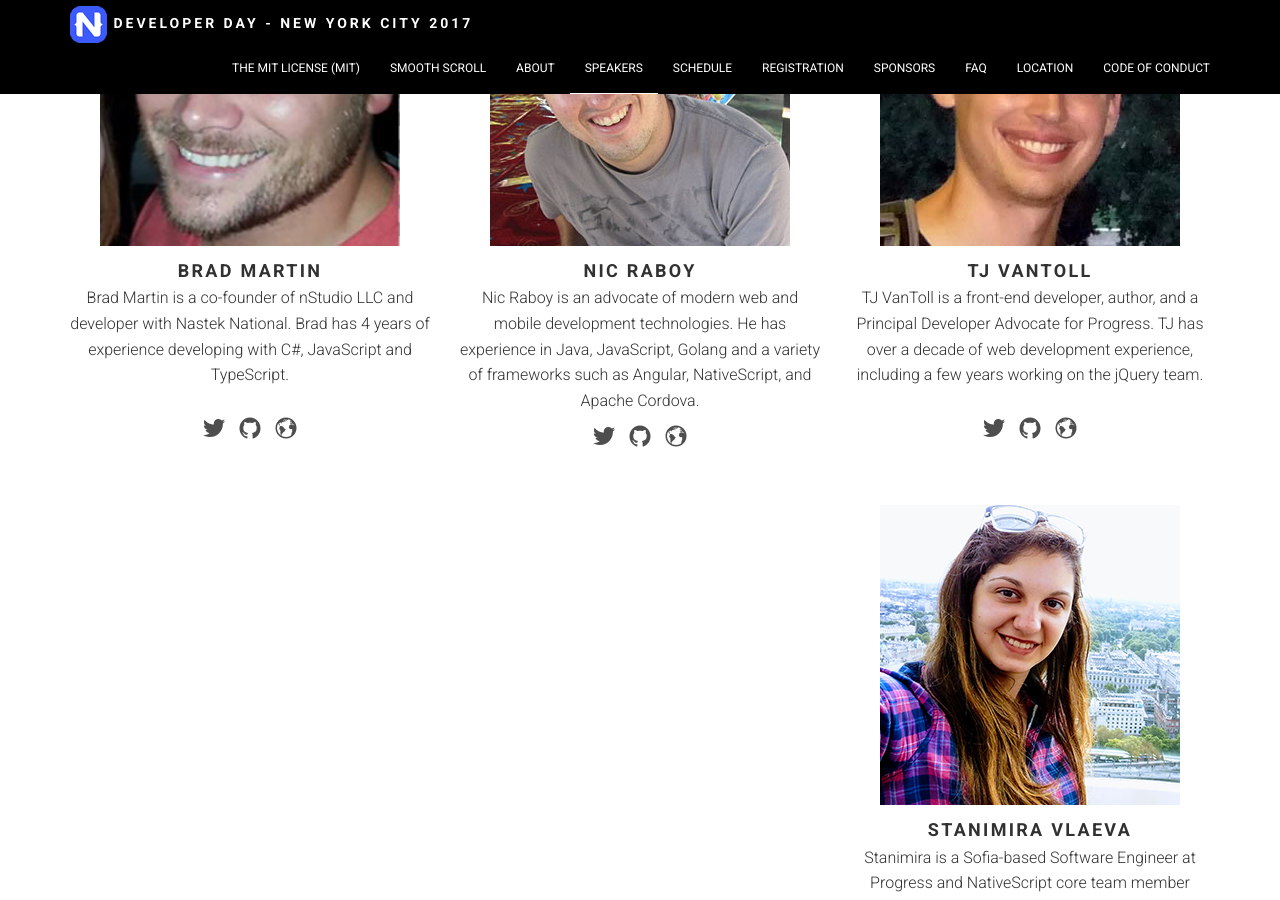
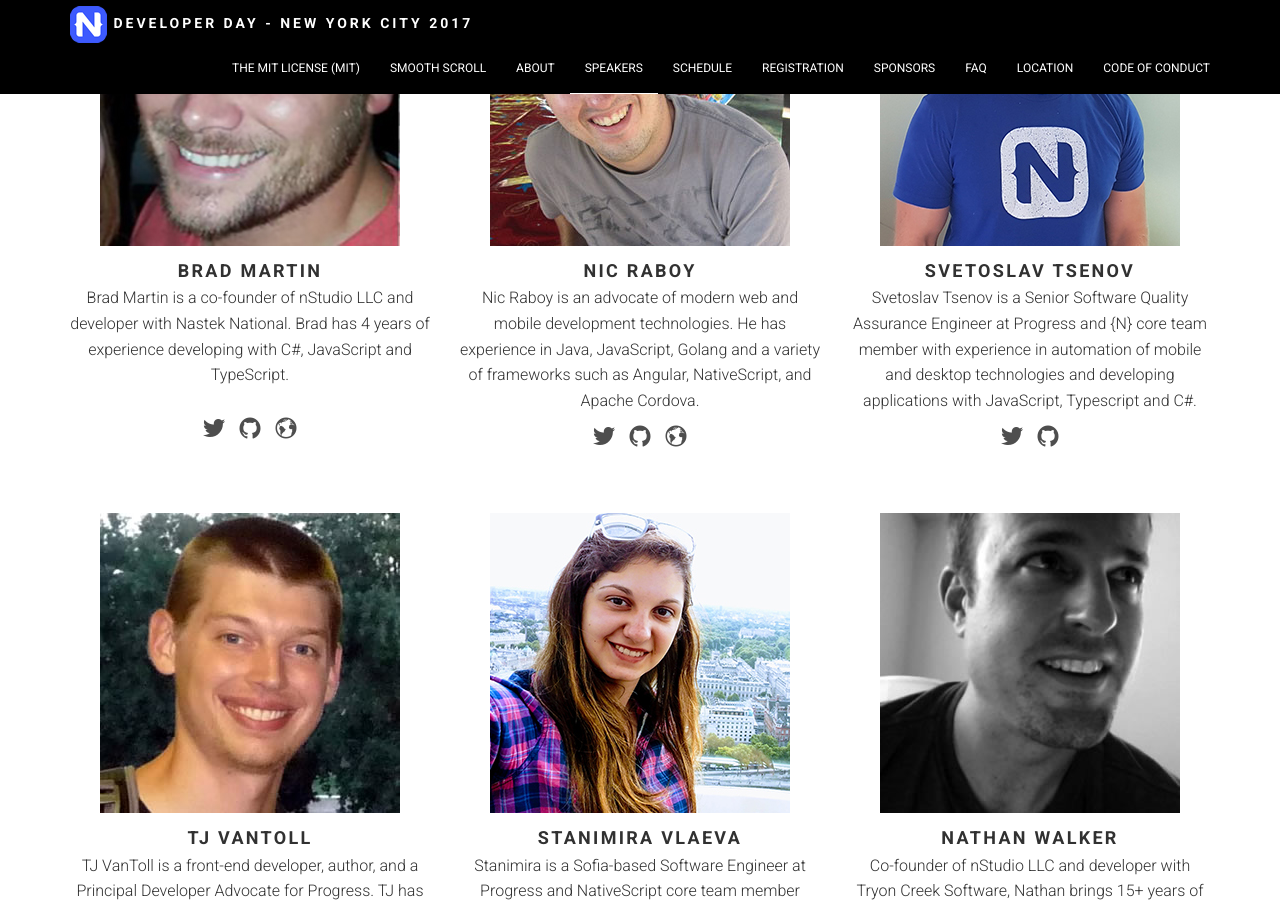
Before and after one commit to NativeScript/nativescript-developer-day, a Jekyll site: the page built from index.html, in a window 1280 px wide and 900 px high, scrolled down 3879 px. Built offline with Jekyll 4.4.1, drawn with Linux system fonts in a browser that asks for light colours; some web fonts are replaced.

Commit message:
mores speaker and session meets

```diff
--- a/_data/schedule.yaml
+++ b/_data/schedule.yaml
@@ -116,7 +116,8 @@ Topics include:
             - name: "Stanimira Vlaeva"
     -   title: "Mastering NativeScript Layouts"
         start_time: "10:00am"
-        description: "*How to Recreate Any Mobile Design with Optimal Performance*"
+        description: "*How to Recreate Any Mobile Design with Optimal Performance*<br><br>
+        The core layouts for NativeScript are powerful and mobile UI layouts can be challenging. I've been doing NS layouts for a long time and have struggled to master the concepts and now you don't have to. In this session you'll learn some tips & tricks as we recreate popular mobile apps like Facebook and Twitter using NativeScript layouts."
         speakers:
             - name: "Brad Martin"
     -   title: "Morning Break"
@@ -160,6 +161,7 @@ Topics include:
         description: "Engineering"
         speakers:
             - name: "Vasil Chimev"
+            - name: "Svetoslav Tsenov"
     -   title: "AMA - NativeScript Panel"
         start_time: "4:00pm"
         description: "Representatives from the NativeScript team will take your questions."
--- a/_data/speakers.yaml
+++ b/_data/speakers.yaml
@@ -54,6 +54,11 @@
     github: "nraboy"
     website: "https://www.thepolyglotdeveloper.com/"
     bio: "Nic Raboy is an advocate of modern web and mobile development technologies. He has experience in Java, JavaScript, Golang and a variety of frameworks such as Angular, NativeScript, and Apache Cordova."
+-   name: "Svetoslav Tsenov"
+    photo: "SvetoslavTsenov.jpg"
+    twitter: ""
+    github: ""
+    bio: "Svetoslav Tsenov is a Senior Software Quality Assurance Engineer at Progress and {N} core team member with  experience in automation of mobile and desktop technologies and developing applications with JavaScript, Typescript and C#."
 -   name: "TJ VanToll"
     photo: "tjvantoll.jpg"
     twitter: "tjvantoll"
```
Also changed, not shown: assets/images/speakers/SvetoslavTsenov.jpg (added), assets/images/thum_s/SvetoslavTsenov.jpg (added).
